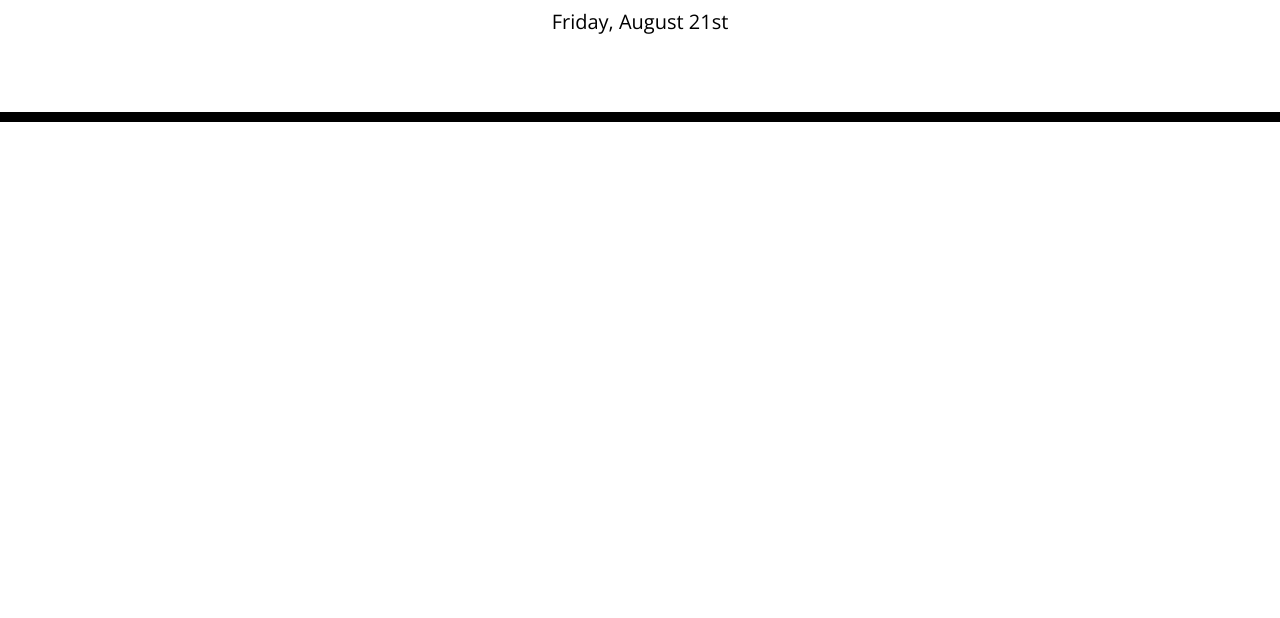
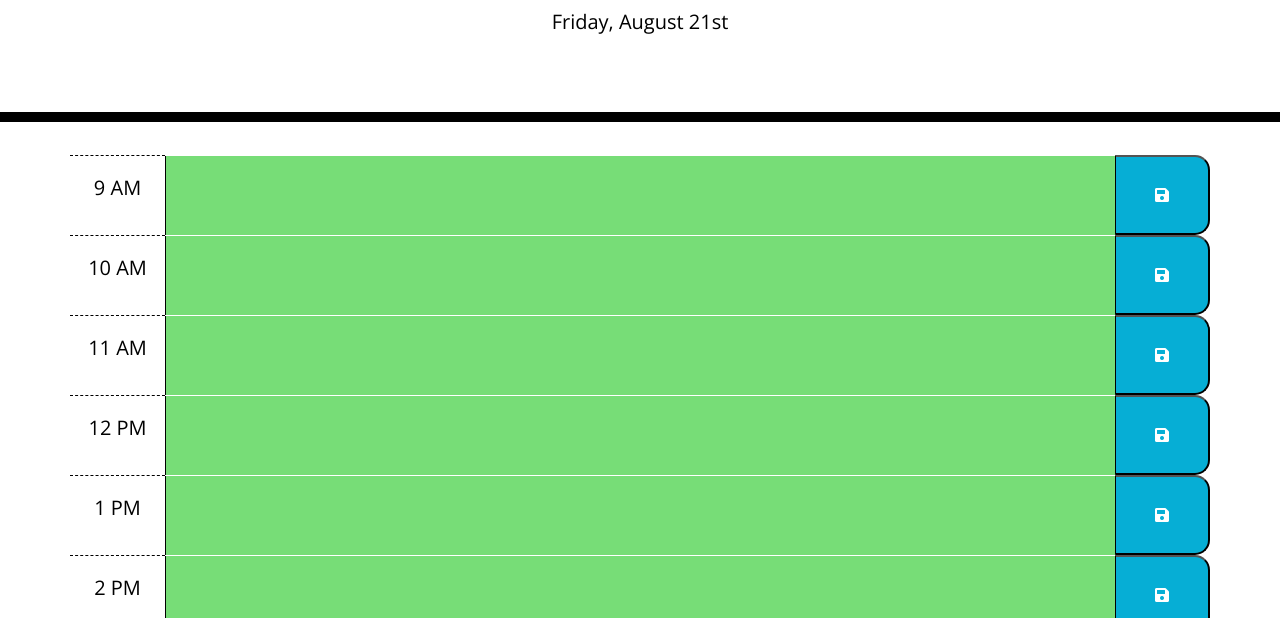
Before and after one commit to aadi1988/Calendar, a plain HTML site: page index.html in a window 1280 px wide. Shown: the part 182-800 px from the top of the page. Drawn offline with nearby package versions, Linux system fonts and the light colour scheme.

Commit message:
refactor code to make it cleaner and add comments

```diff
--- a/assets/css/style.css
+++ b/assets/css/style.css
@@ -1,9 +1,11 @@
+/*Attributes for the whole document*/
 body {
   font-family: 'Open Sans', sans-serif;
   font-size: 16px;
   line-height: 1;
 }
 
+/*Attributes  for the textarea*/
 textarea{
   background: transparent;
   border: none;
@@ -11,8 +13,11 @@ textarea{
   color: #000000;
   border-left: 1px solid black;
   padding: 10px;
+  width: 100%;
+  height: 100%;
+  font-family: 'Open Sans', sans-serif;
 }
-
+/*Jumbotron attributes- main header and  subheader with  current date*/
 .jumbotron {
   text-align: center;
   background-color: transparent;
@@ -24,15 +29,12 @@ textarea{
   flex-direction: column;
 }
 
+/*Pre-wrap description*/
 .description{
   white-space: pre-wrap;
 }
 
-.time-block{
-  text-align: center;
-  border-radius: 15px;
-}
-
+/*attributes for the row - contains the time, activity and the save button*/
 .row {
   white-space: pre-wrap;
   height: 80px;
@@ -40,6 +42,7 @@ textarea{
 
 }
 
+/*attributes of the hour values*/
 .hour {
   background-color: #ffffff;
   color: #000000;
@@ -52,38 +55,37 @@ textarea{
   font-size: 20px;
 }
 
-.past {
+/*container contains the activity textarea*/
+.divTextEl{
+
+  color: white;
+  height: 80px;
+  border-top: 1px solid white;
+  padding:0;
+}
+
+/*past color- grey*/
+.past{
   background-color: #d3d3d3;
-  color: white;
-  border-top: 1px solid black;
-  height: 80px;
+}
+
+/*present color red*/
+.present {
+  background-color: #ff6961;
 
 }
 
-.present {
-  background-color: #ff6961;
-  color: white;
-  height: 80px;
-  border-top: 1px solid black;
+/*future color - green*/
+.future {
+  background-color: #77dd77;
 }
 
-.future {
-  background-color: #77dd77;
-  color: white;
-  height: 80px;
-  border-top: 1px solid black;
-}
-
-.textareaEl{
-  border: none;
-  width: 100%;
-  height: 100%;
-}
-
+/*container for save button*/
 .saveEl{
   padding: 0;
 }
 
+/*save button attributes*/
 .saveBtn {
   border-left: 1px solid black;
   border-top-right-radius: 15px;
@@ -94,7 +96,15 @@ textarea{
   width: 100%;
 }
 
+/*on hover over save button element, the save icon becomes slightly bigger*/
 .saveBtn i:hover {
   font-size: 20px;
   transition: all .3s ease-in-out;
 }
+
+/*smaller devices have bigger row  height to make all the columns go into separate rows within the same row*/
+@media screen and (max-width: 768px){
+    .row{
+        height: 200px;
+    }
+}
--- a/assets/js/script.js
+++ b/assets/js/script.js
@@ -1,103 +1,119 @@
-var timeContainerEl = document.querySelector(".container");
+//Container to hold times
+var timeContainerEl = $(".container");
+//Dictionary to hold the schedule
 var schedObj = {};
+
+//Date display function
 var dayDisplay = function(){
-    var pDisplay= document.querySelector("#currentDay");
+    var pDisplay= $("#currentDay");
     //Display the day in the page on the top
-    pDisplay.textContent = moment().format('dddd, MMMM Do');
+    $(pDisplay)[0].textContent = moment().format('dddd, MMMM Do');
 }
 
+//Check if current time is before 9AM, between 9 to 5 or after 5 PM
 var isPastPresentFuture =  function(time){
     var currentTimeHour = moment().hour();
-
+    //time block is in the future - color green
     if(time >  currentTimeHour){
         return "future";
     }
-    else if(time < currentTimeHour){
+    else if(time < currentTimeHour){   //time block in the past - color grey
         return "past";
     }
-    else{
+    else{                             //time block is current  - color green
         return "present";
     }
 }
 
+//Get data from local storage
 var loadSched = function(id){
-    console.log(JSON.parse(localStorage.getItem("schedObj"))[id]);
+   //Check if local storage has any data
+   if (JSON.parse(localStorage.getItem("schedObj")) !== null){
+       // check if local storage has data corresponding a particular time.
     if (JSON.parse(localStorage.getItem("schedObj"))[id] !== null && JSON.parse(localStorage.getItem("schedObj"))[id] !== undefined){
         schedObj = JSON.parse(localStorage.getItem("schedObj"));
-        console.log(schedObj);
         var value  = schedObj[id];
         return value
     }
     else{
-        console.log("entering here");
         schedObj[id] = " ";
         var value = " ";
         return value;
     }
-
+   }
 }
 
+//Save the schedule in local storage
 var saveSched = function(){
     localStorage.setItem("schedObj",JSON.stringify(schedObj));
 }
 
+
+//When save button is clicked, data is saved in the dictionary and in local storage
 $(timeContainerEl).click(function(event){
     console.log(event.target);
     if ($(event.target).is("button") || $(event.target).is("i") ){
         var id = $(event.target).data('save');
-        console.log(id);
         var parent = ($(this).children(id-9)[id-9]);
         var textDiv = ($(parent).children()[1]);
         var text = $(textDiv).children(0);
-        if (text.val() === ""){
+        //Modal called asking user to enter a valid activity
+        console.log(text.val())
+        if (text.val() === " "){
               $("#myModal").modal();
         }
         else{
-            console.log(schedObj);
             schedObj[id]=text.val();
-            console.log(schedObj);
             saveSched();
         }
     }
 })
 
+
+//Main function - creates the elements for the scheduler
 var createTimeBlockFunc =  function(){
 
   for (var i=9;i<18;i++){
-    var rowDivEl = document.createElement("div");
-    rowDivEl.className="row";
-    var timeDivEl = document.createElement("div");
-    timeDivEl.classList = "col-lg-1 col-md-1 col-sm-1 hour";
-    var timeEl = document.createElement("h3");
-    timeEl.className = "h3El";
-    var time = moment().set({h:i}).format('h A')
-    timeEl.textContent = time;
-    timeDivEl.appendChild(timeEl);
-    var schedDivEl =  document.createElement("div");
+    var rowDivEl = $("<div></div>");
+    $(rowDivEl).addClass("row");
+    //Container for time (9 AM to 5PM)
+    var timeDivEl = $("<div></div>");
+    $(timeDivEl).addClass(["col-lg-1", "col-md-2", "col-sm-12", "hour"]);
+    var timeEl = $("<h3></h3>");
+    $(timeEl).addClass("h3El");
+    var time = moment().set({h:i}).format('h A');
+    $(timeEl)[0].textContent = time;
+    $(timeDivEl)[0].append($(timeEl)[0]);
+    //Container to hold the schedule
+    var schedDivEl =  $("<div></div>");
     var timeframe = isPastPresentFuture(i);
-    schedDivEl.classList = "col-lg-10 col-md-10 col-sm-10 " + timeframe;
-    var schedChangeEl = document.createElement("textarea");
-    schedChangeEl.className =  "textareaEl";
-    schedChangeEl.setAttribute('data-time',i);
-    //console.dir(schedChangeEl);
-    schedChangeEl.value = loadSched(i);
-    schedDivEl.appendChild(schedChangeEl);
-    var saveEl = document.createElement("div");
-    saveEl.classList = "col-lg-1 col-md-1 col-sm-1 saveEl";
-    var saveBtnEl = document.createElement("button");
-    saveBtnEl.className = "saveBtn";
-    var text1 = document.createElement("i");
-    text1.classList = "fas fa-save";
-    saveBtnEl.appendChild(text1);
-    saveBtnEl.setAttribute('data-save',i);
-    text1.setAttribute('data-save',i);
-    saveEl.appendChild(saveBtnEl);
-    rowDivEl.appendChild(timeDivEl);
-    rowDivEl.appendChild(schedDivEl);
-    rowDivEl.appendChild(saveEl);
-    timeContainerEl.appendChild(rowDivEl);
+    $(schedDivEl).addClass(["col-lg-10", "col-md-9", "col-sm-12","divTextEl",timeframe]);
+    var schedChangeEl = $("<textarea></textarea>");
+    $(schedChangeEl).addClass(["textarea","description"]);
+    $(schedChangeEl).attr('data-time',i);
+    $(schedChangeEl)[0].textContent = loadSched(i);
+    $(schedDivEl).append($(schedChangeEl)[0]);
+    //Save button
+    var saveEl = $("<div></div>");
+    $(saveEl).addClass(["col-lg-1", "col-md-1", "col-sm-12","saveEl"]);
+    var saveBtnEl = $("<button></button>");
+    $(saveBtnEl).addClass("saveBtn");
+    var text1 = $("<i></i>");
+    $(text1).addClass(["fas", "fa-save"]);
+    $(text1).attr('data-save',i);
+    $(saveBtnEl).append($(text1));
+    $(saveBtnEl).attr('data-save',i);
+    $(saveEl).append($(saveBtnEl));
+    var saveElcon = $(saveEl)[0];
+    //Add all to the main row container
+    rowDivEl.append($(timeDivEl)[0]);
+    rowDivEl.append($(schedDivEl)[0]);
+    rowDivEl.append($(saveElcon)[0]);
+    //add the row container to the main container
+    timeContainerEl.append($(rowDivEl)[0]);
   }
 }
 
+//Calling functions to display date and main function for the schedule.
 dayDisplay();
 createTimeBlockFunc();
```
Also changed, not shown: index.html (+10 -1 lines).
